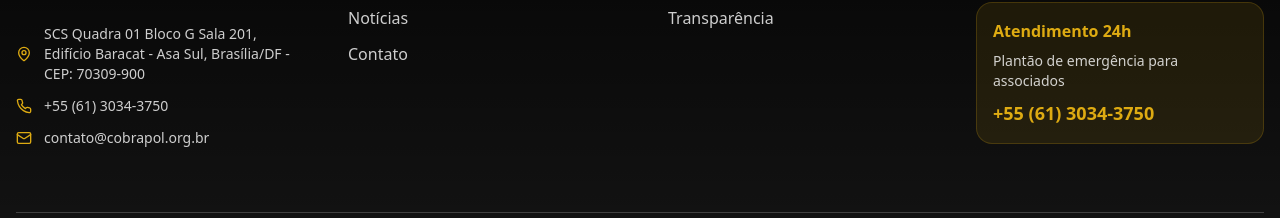
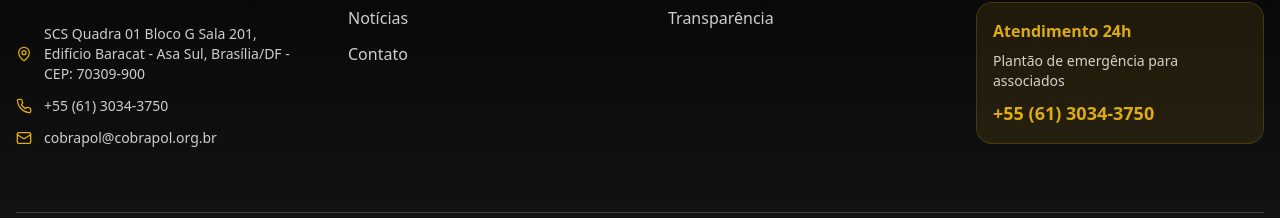
Before and after one commit to Dwalkerd/cobrapol-33, a React (Vite) app: page /sindicatos in a window 1280 px wide. Shown: the part 1396-1614 px from the top of the page. Built offline with nearby package versions, Linux system fonts and the light colour scheme; no server answers; the database is empty.

Commit message:
Fix: Update email address

```diff
--- a/src/components/Footer.tsx
+++ b/src/components/Footer.tsx
@@ -62,7 +62,7 @@ const Footer = () => {
               </div>
               <div className="flex items-center gap-3 text-sm text-background/80">
                 <Mail className="h-4 w-4 text-gold flex-shrink-0" />
-                <span>{config?.email_principal || 'contato@cobrapol.org.br'}</span>
+                <span>{config?.email_principal || 'cobrapol@cobrapol.org.br'}</span>
               </div>
             </div>
           </div>
```
